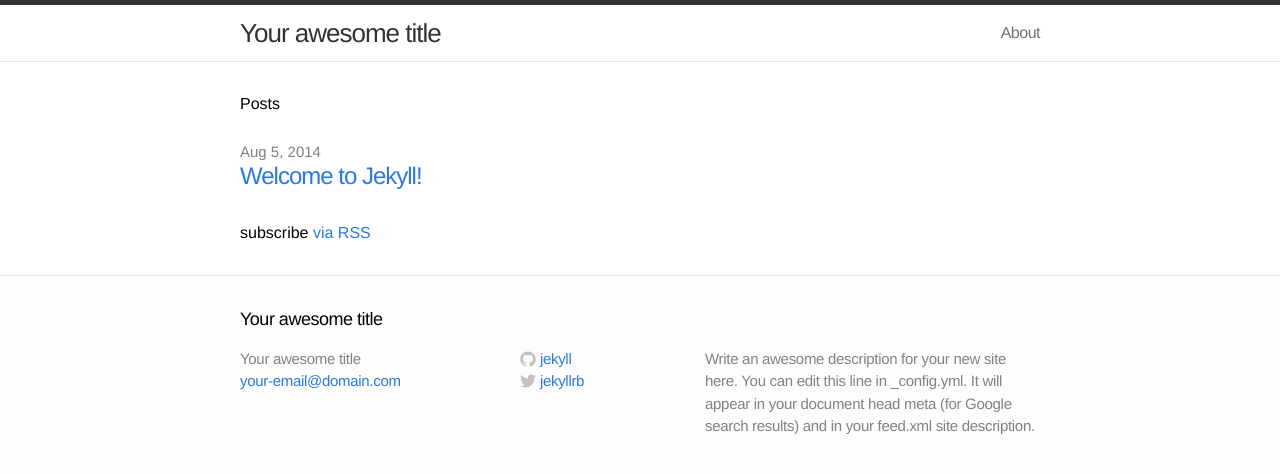
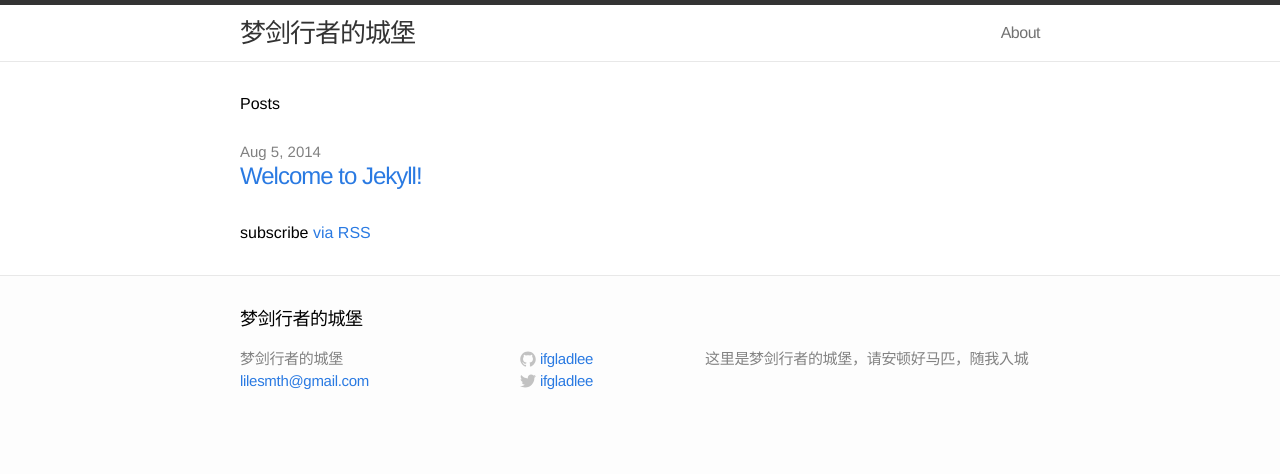
Before and after one commit to ifgladlee/ifgladlee.github.io, a Jekyll site: the page built from index.html, in a window 1280 px wide. Shown: the top 474 px of the page. Built offline with Jekyll 4.4.1, drawn with Linux system fonts in a browser that asks for light colours.

Commit message:
update title

```diff
--- a/_config.yml
+++ b/_config.yml
@@ -1,11 +1,11 @@
 # Site settings
-title: Your awesome title
-email: your-email@domain.com
-description: "Write an awesome description for your new site here. You can edit this line in _config.yml. It will appear in your document head meta (for Google search results) and in your feed.xml site description."
+title: 梦剑行者的城堡
+email: lilesmth@gmail.com
+description: "这里是梦剑行者的城堡，请安顿好马匹，随我入城"
 baseurl: ""
-url: "http://yourdomain.com"
-twitter_username: jekyllrb
-github_username:  jekyll
+url: "http://ifgladlee.github.com"
+twitter_username: ifgladlee
+github_username:  ifgladlee
 
 # Build settings
 markdown: kramdown
```
